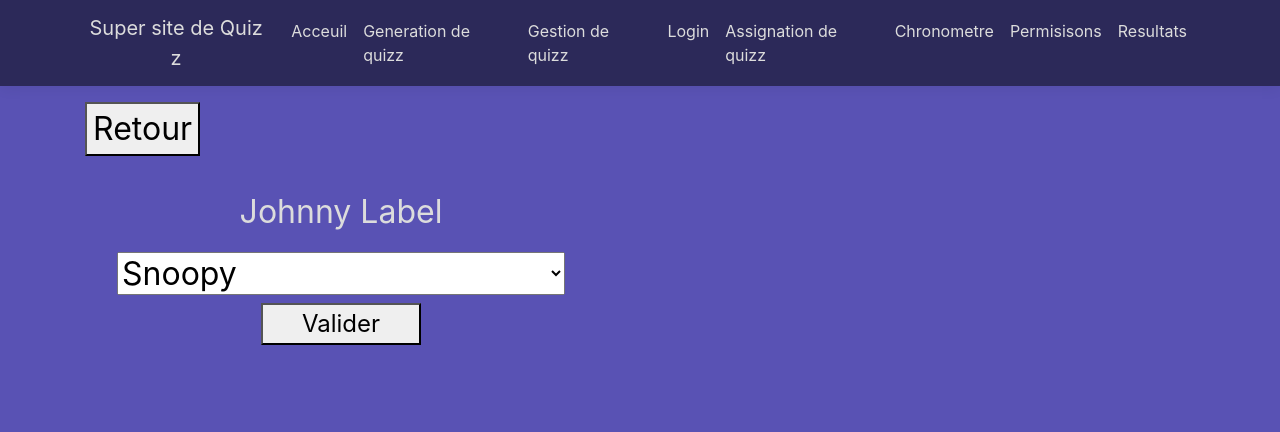
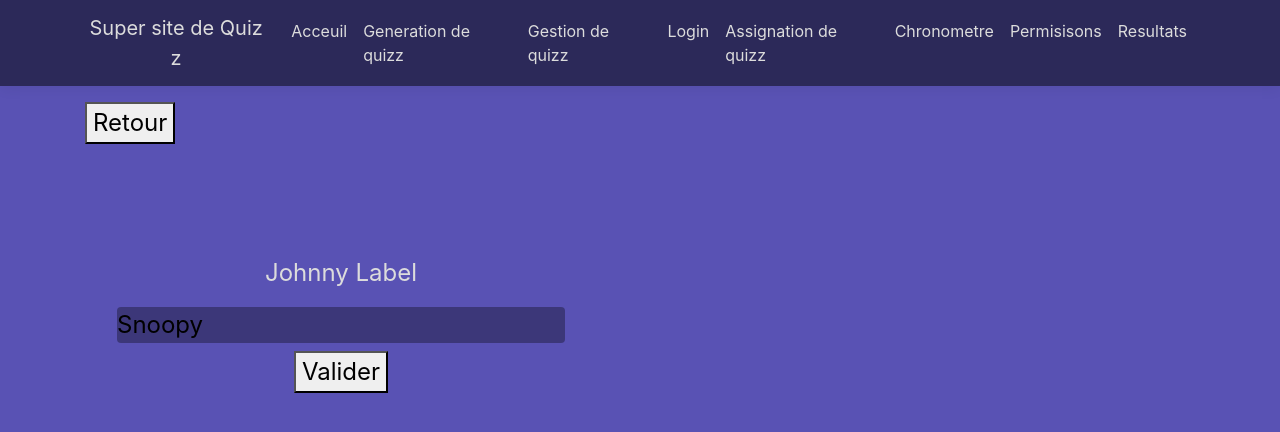
Before and after one commit to CyrilMercier00/ProjetQuizz, an Angular app in the folder Quizz_Web/ClientApp/: page /assign-quizz in a window 1280 px wide. Shown: the top 432 px of the page. Built offline with nearby package versions, Linux system fonts and the light colour scheme.

Commit message:
css assign quizz

```diff
--- a/Quizz_Web/ClientApp/src/app/assignation-quizz/assignation-quizz.component.css
+++ b/Quizz_Web/ClientApp/src/app/assignation-quizz/assignation-quizz.component.css
@@ -1,16 +1,23 @@
 #btn-retour {
   position: absolute;
   float: left;
+  border-radius: 10px;
+  background-color: #EEB728;
+  border: 0px;
+  color: white;
+  padding: 0.5rem 2rem;
+  font-size: large;
 }
 
 .container-component-assign {
-  font-size :xx-large;
-  align-items: center;
+  font-size: x-large;
 }
 
 .container-assign {
   width: 28rem;
   margin: 2rem;
+  margin-top: 10%;
+  align-self: center;
 }
 
 .container-assign select {
@@ -19,6 +26,28 @@
 }
 
 .container-assign button {
-  width: 10rem;
-  font-size :x-large;
+  font-size: x-large;
 }
+
+.container-assign select {
+  background-color: rgba(0, 0, 0, 0.33);
+  border: unset;
+  appearance: none;
+  border-radius: 4px;
+}
+
+.container-assign .mybox {
+  position: relative;
+  display: inline-block;
+}
+
+.container-assign .mybox .myarrow {
+  width: 26px;
+  height: 36px;
+  position: absolute;
+  display: inline-block;
+  top: 8px;
+  right: 16px;
+  background: url(../../assets/Images/arrow-down.svg) center / 90% no-repeat;
+  pointer-events: none;
+}
```
Also changed, not shown: Quizz_Web/ClientApp/src/assets/Images/arrow-down.svg (added).
